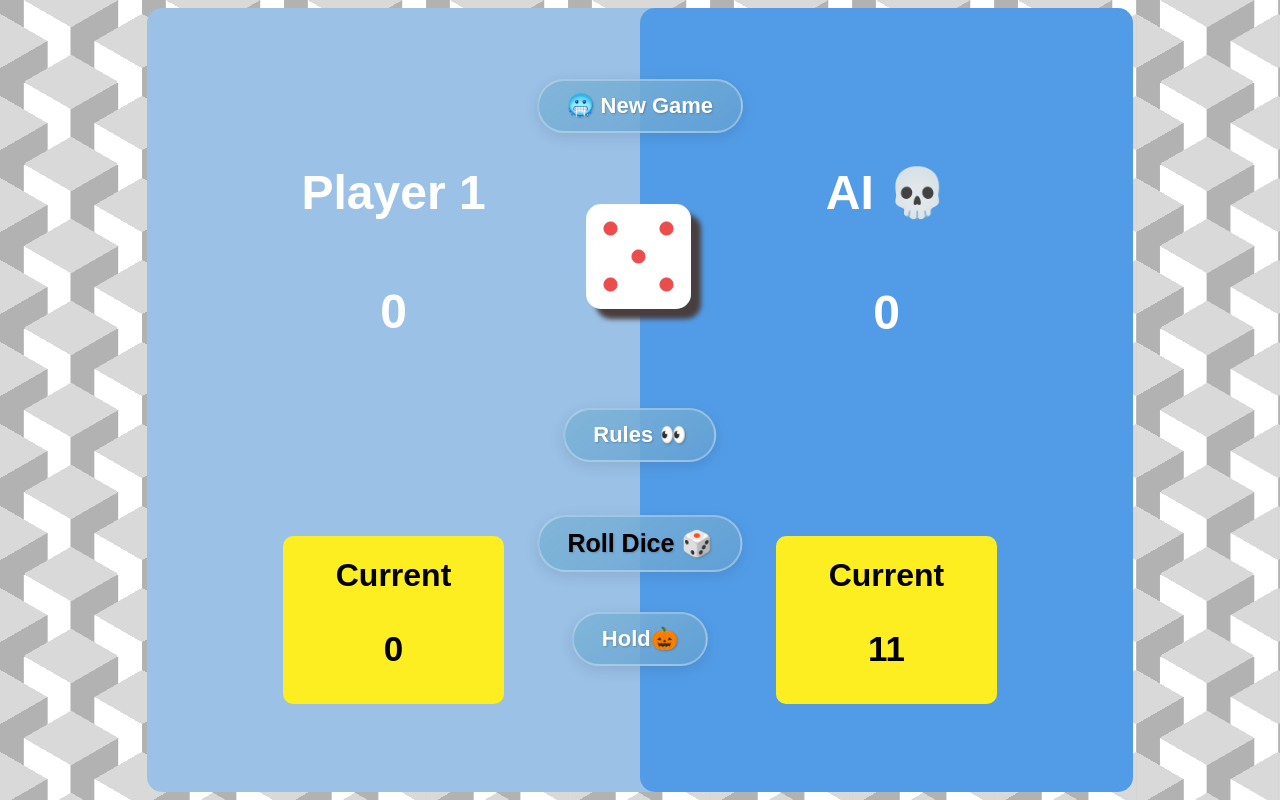
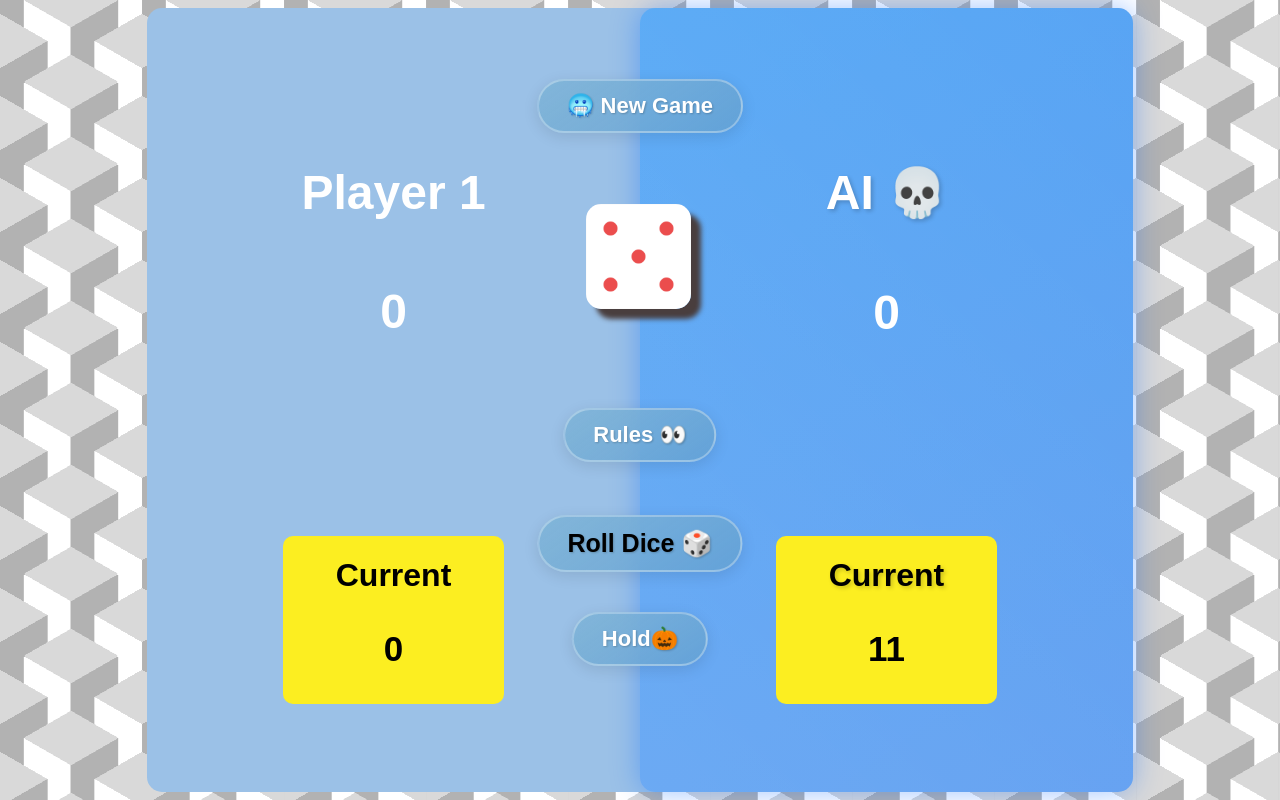
Before and after one commit to RoopeshMerwade/Dice-Game, a website: page index.html in a window 1280 px wide. Both pictures are taken after a click on the button "Hold🎃". Drawn offline with nearby package versions, Linux system fonts and the light colour scheme.

Commit message:
Enhance active player styling with gradient background and glow effect; improve computer player decision-making logic for more strategic gameplay

```diff
--- a/dice.css
+++ b/dice.css
@@ -224,9 +224,44 @@ body {
   transform: translateX(-50%);
 }
 .active-player {
-  background-color: rgba(10, 121, 232, 0.5);
+  background: linear-gradient(
+    145deg,
+    rgba(41, 152, 255, 0.6),
+    rgba(0, 102, 255, 0.4)
+  );
   border-radius: 15px;
+  box-shadow: 0 0 20px rgba(0, 102, 255, 0.2);
+  transition: all 0.3s ease;
+  position: relative;
+  animation: activeGlow 2s ease-in-out infinite;
 }
+
+.active-player::before {
+  content: "";
+  position: absolute;
+  top: 0;
+  left: 0;
+  right: 0;
+  bottom: 0;
+  border-radius: 15px;
+  background: linear-gradient(45deg, rgba(255, 255, 255, 0.1), transparent);
+  z-index: -1;
+}
+
+.active-player h1 {
+  text-shadow: 2px 2px 4px rgba(0, 0, 0, 0.2);
+}
+
+@keyframes activeGlow {
+  0%,
+  100% {
+    box-shadow: 0 0 20px rgba(0, 102, 255, 0.2);
+  }
+  50% {
+    box-shadow: 0 0 30px rgba(0, 102, 255, 0.4);
+  }
+}
+
 #closeButton {
   cursor: pointer;
   position: absolute;
@@ -488,7 +523,7 @@ body {
   left: 0;
   right: 0;
   bottom: 0;
-  background: rgba(0, 0, 0, 0.7);
-  backdrop-filter: blur(5px);
+  background: rgba(0, 0, 0, 0.4);
+  /* backdrop-filter: blur(5px); */
   z-index: 999;
 }
--- a/game.js
+++ b/game.js
@@ -199,25 +199,28 @@ function computerPlay() {
   }
 
   function shouldContinueRolling() {
-    const targetScore = calculateRiskFactor();
     const computerScore = PlayerSwitch[1];
     const playerScore = PlayerSwitch[0];
     const winningMove = computerScore + CurrentScore >= 50;
     const scoreDiff = playerScore - computerScore;
-    const riskFactor = Math.min(CurrentScore / targetScore, 1);
 
-    const hasMomentum = CurrentScore >= 12; // Momentum: keep rolling if hot streak
-    const isFarBehind = scoreDiff > 20;
-    const denyOpponentWin = playerScore >= 45 && computerScore < 40;
+    // Force holding in these cases
+    if (winningMove) return false; // Hold if we can win
+    if (CurrentScore >= 20) return false; // Cap at 20 points per turn
+    if (computerScore + CurrentScore >= 45) return false; // Hold when close to winning
 
-    if (winningMove) return false; // Always hold to win
-    if (CurrentScore <= 8) return true; // Minimum 2 rolls
-    if (isFarBehind) return true; // Catch-up risk
-    if (hasMomentum) return true; // Continue on streak
-    if (denyOpponentWin && CurrentScore >= 10) return false; // Stop, bank points
+    // Risk assessment - more conservative
+    if (CurrentScore <= 5) return true; // Always roll at least twice
 
-    const safetyThreshold = 0.6 - playerScore / 120; // Slightly more aggressive overall
-    return riskFactor < safetyThreshold;
+    // Standard risk cases
+    const baseThreshold = 12; // Base target score
+    const adjustedTarget = baseThreshold + (scoreDiff > 10 ? 4 : 0); // More aggressive if behind
+
+    // Conservative when ahead, aggressive when behind
+    if (computerScore > playerScore && CurrentScore >= 10) return false;
+    if (scoreDiff > 15 && CurrentScore < 15) return true;
+
+    return CurrentScore < adjustedTarget;
   }
 
   function rollDice() {
```
